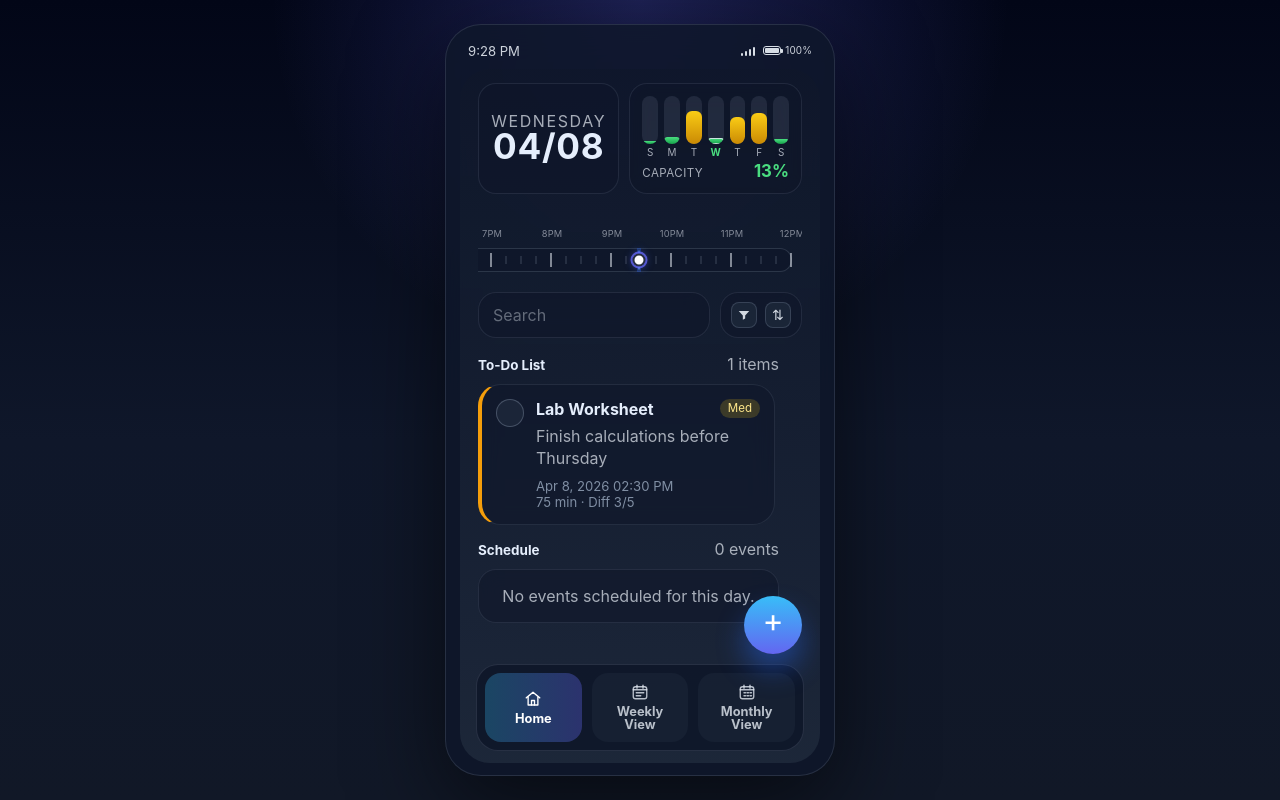
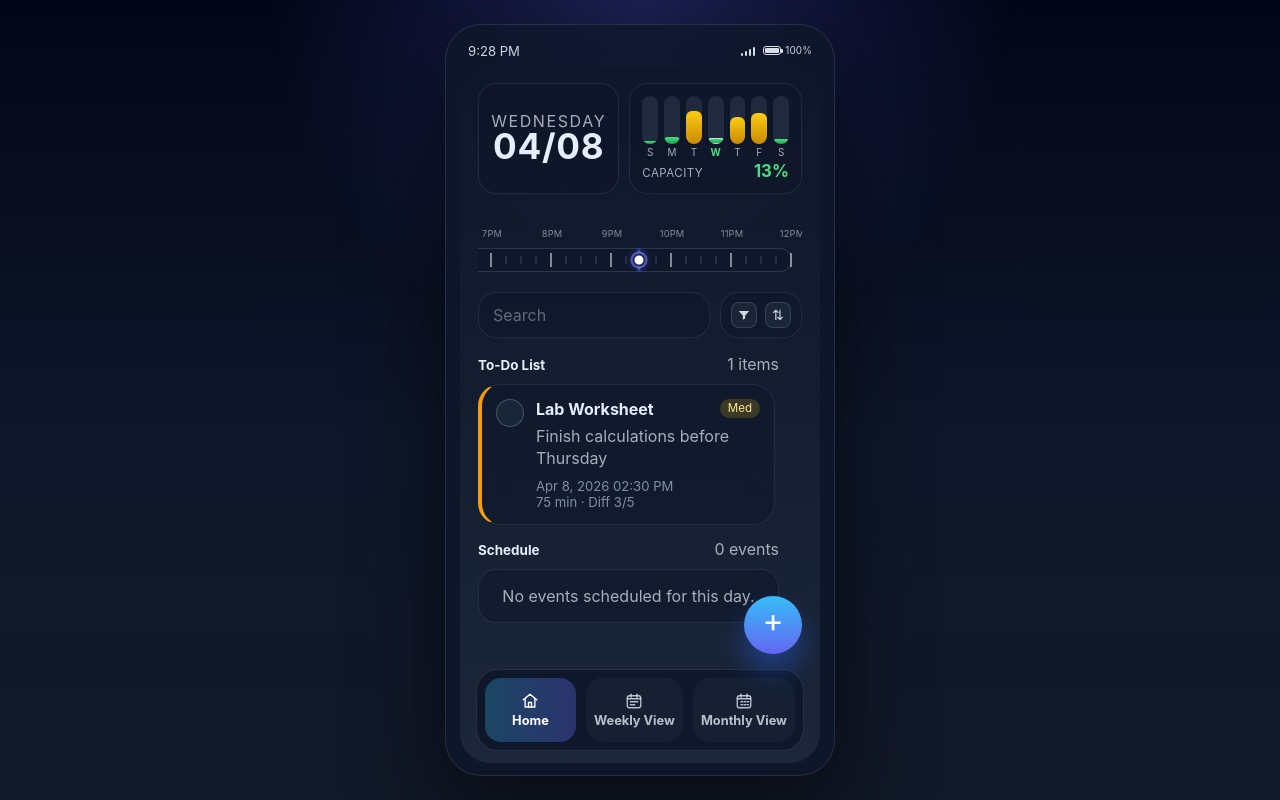
Before and after one commit to AlexYellsAtCode/PlanAware, a React (Vite) app: page / in a window 1280 px wide. Built offline with nearby package versions, Linux system fonts and the light colour scheme.

Commit message:
Fix: Edited bottom navigation bar to ensure consistency

```diff
--- a/src/styles.css
+++ b/src/styles.css
@@ -1511,6 +1511,9 @@ button {
 }
 
 .nav-button {
+  width: 100%;
+  height: 100%;
+  min-height: 64px;
   display: flex;
   align-items: center;
   justify-content: center;
@@ -1548,6 +1551,7 @@ button {
   display: block;
   font-size: 0.8rem;
   font-weight: 700;
+  white-space: nowrap;
 }
 
 @media (max-width: 480px) {
```
